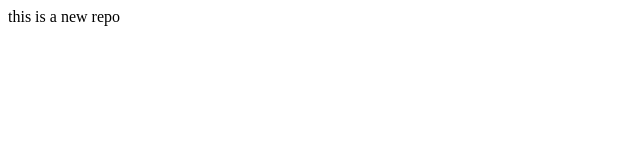
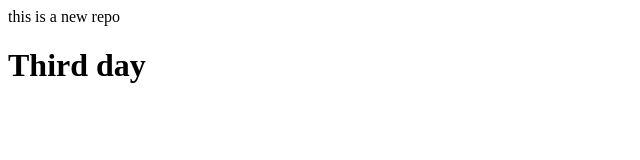
Before and after one commit to abhiInCode/localrepo, a plain HTML site: page index.html in a window 1280 px wide. Shown: the whole page, without its empty margins (0-640 px from the left). Drawn offline with Linux system fonts and the light colour scheme.

Commit message:
add h1 tag

```diff
--- a/index.html
+++ b/index.html
@@ -1 +1,2 @@
 <p>this is a new repo</p>
+<h1>Third day</h1>
```
